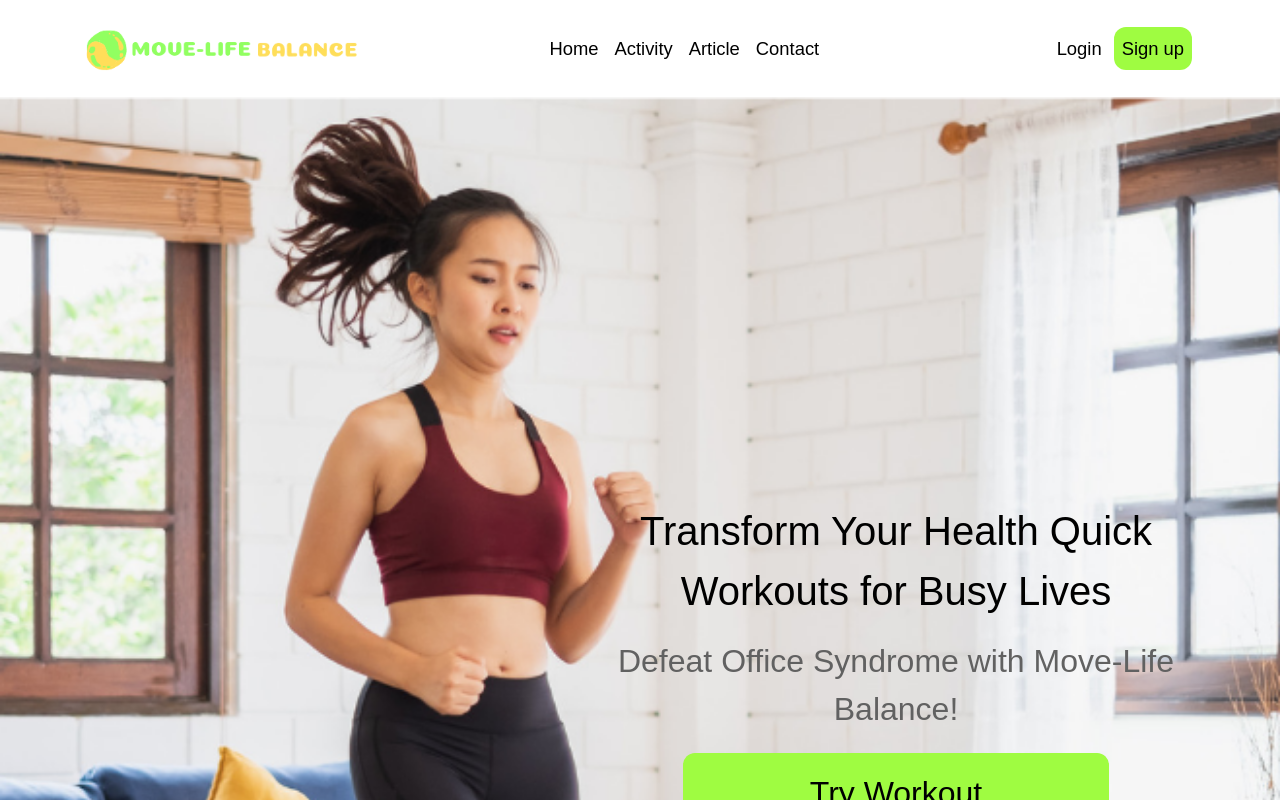
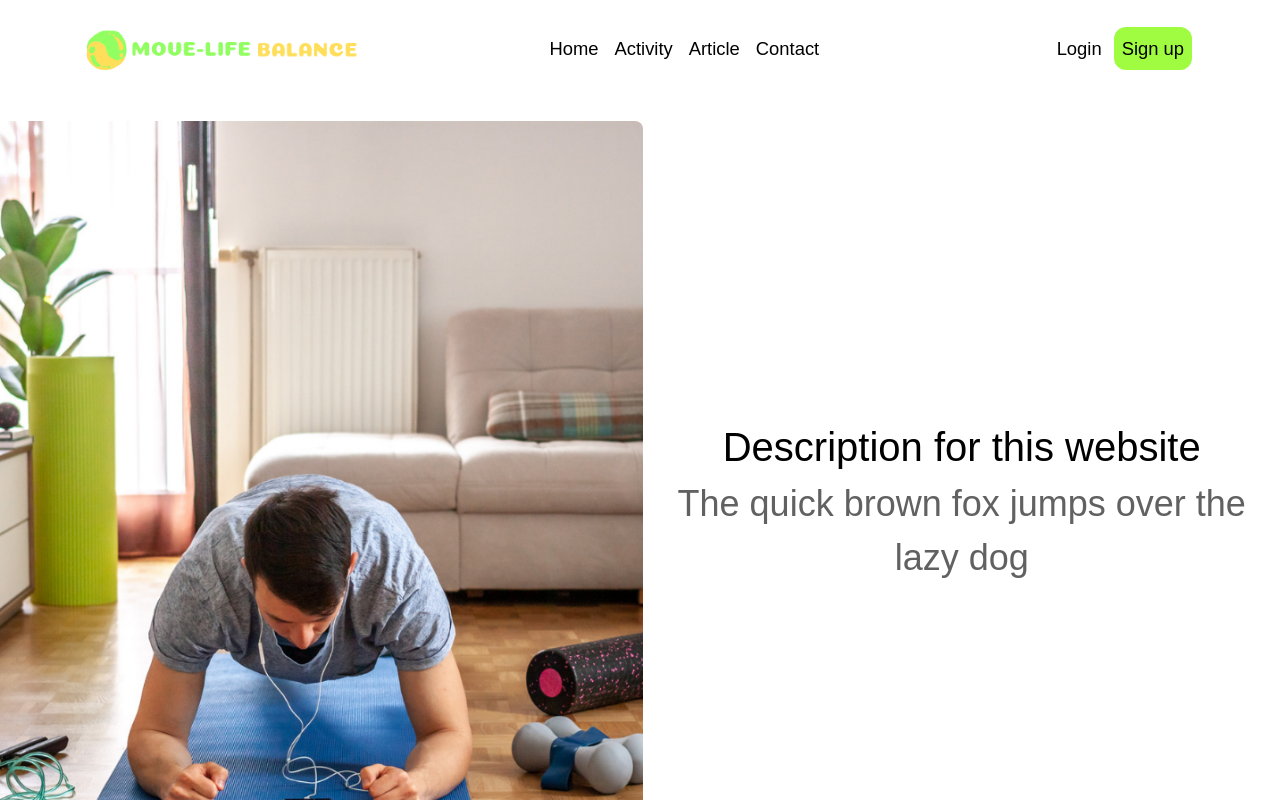
Before and after one commit to Grop-project-8/PROJECT_MLB, a React (Vite) app: page / in a window 1280 px wide. Shown: the top 800 px of the page. Built offline with nearby package versions, Linux system fonts and the light colour scheme; no server answers; a web font is replaced by a local one.

Commit message:
bank test deploy 2

```diff
--- a/src/Pages/HomePage/HomePage.jsx
+++ b/src/Pages/HomePage/HomePage.jsx
@@ -2,12 +2,12 @@ import Discription from "../../Components/Hero/Discription"
 import HomeSignup from "../../Components/Hero/HomeSignup"
 import Activity from "../../Components/Avtivities/Activity";
 
-import Heros from "../../components/Hero/Heros.jsx";
+// import Heros from "../../components/Hero/Heros.jsx";
 
 function HomePage() {
   return (
     <>
-    <Heros/>
+    {/* <Heros/> */}
     <Discription/>
     <HomeSignup/>
     <Activity />
```
